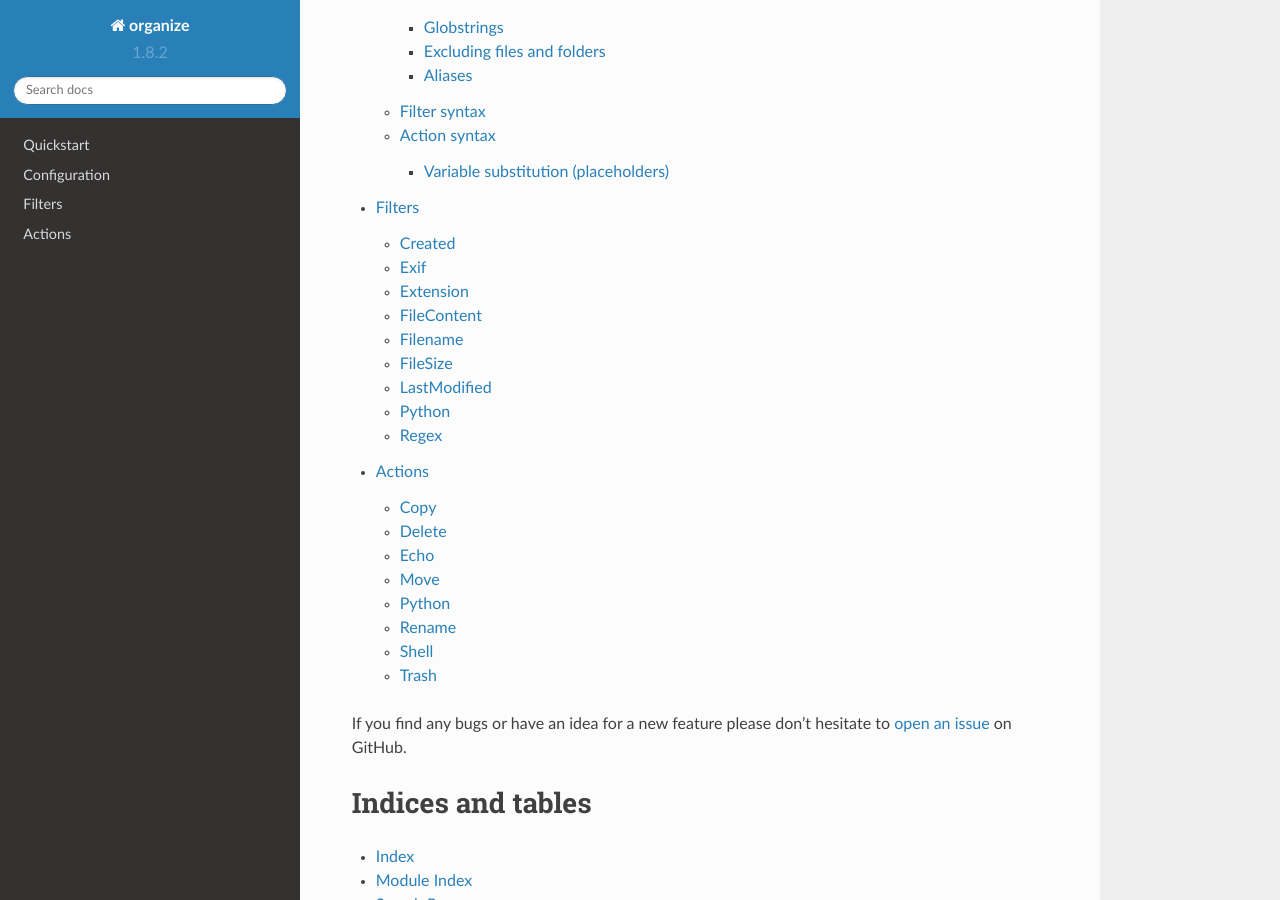
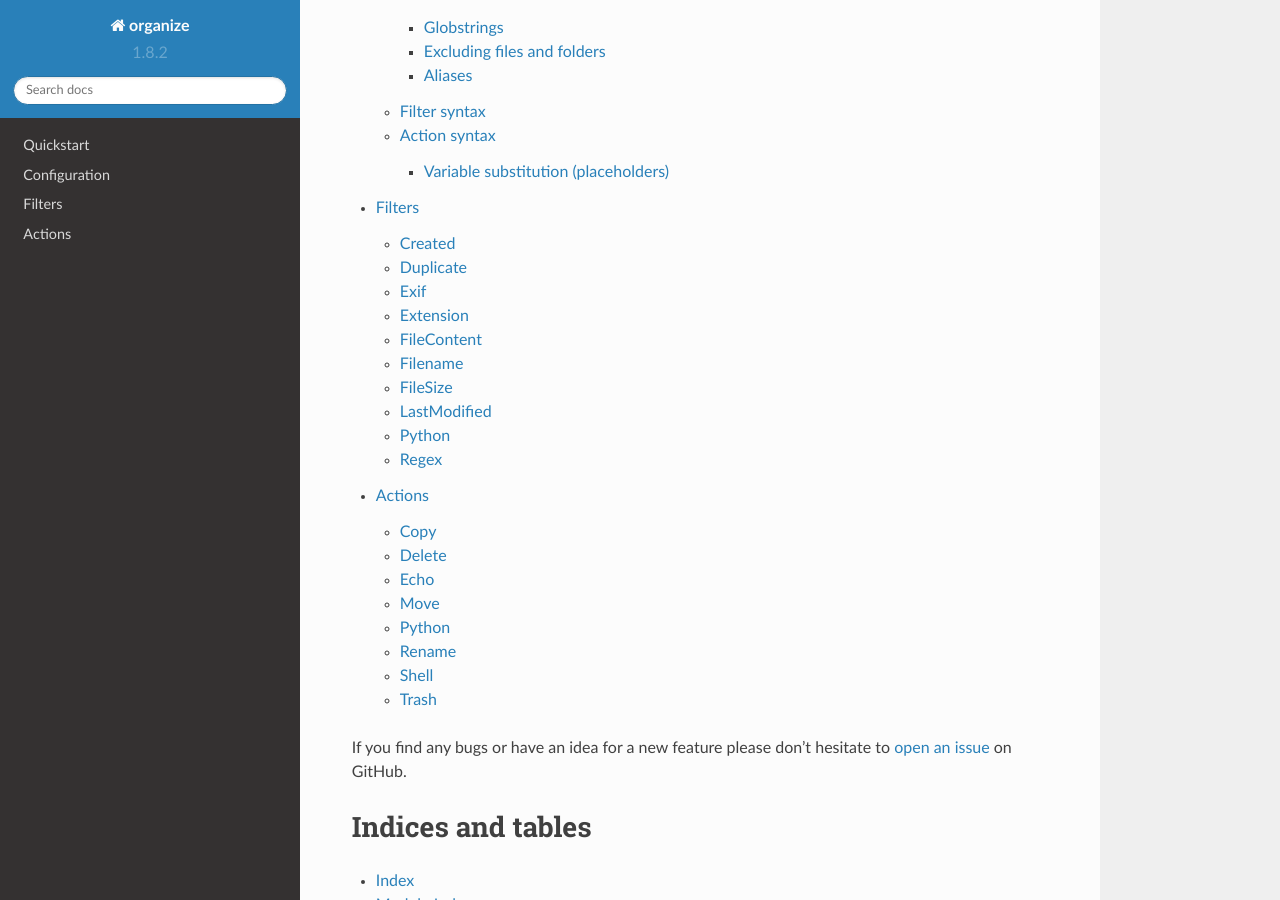
Before and after one commit to tfeldmann/organize, a Sphinx documentation site: the page built from docs/index.rst, in a window 1280 px wide and 900 px high, scrolled down 728 px. Built offline with Sphinx 7.4.7 and the Read the Docs theme 2.0.0, drawn with Linux system fonts in a browser that asks for light colours.

Commit message:
add duplicate filter docs

```diff
--- a/docs/page/filters.rst
+++ b/docs/page/filters.rst
@@ -7,6 +7,10 @@ Filters
 Created
 -------
 .. autoclass:: Created
+
+Duplicate
+---------
+.. autoclass:: Duplicate
 
 Exif
 ----
```
